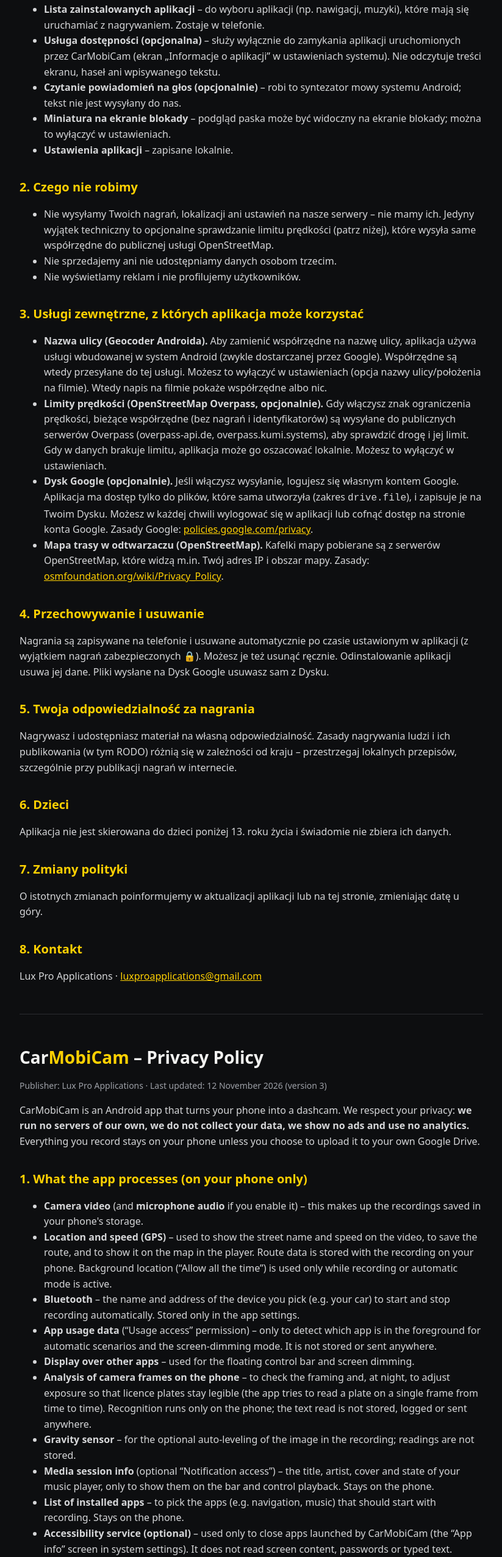
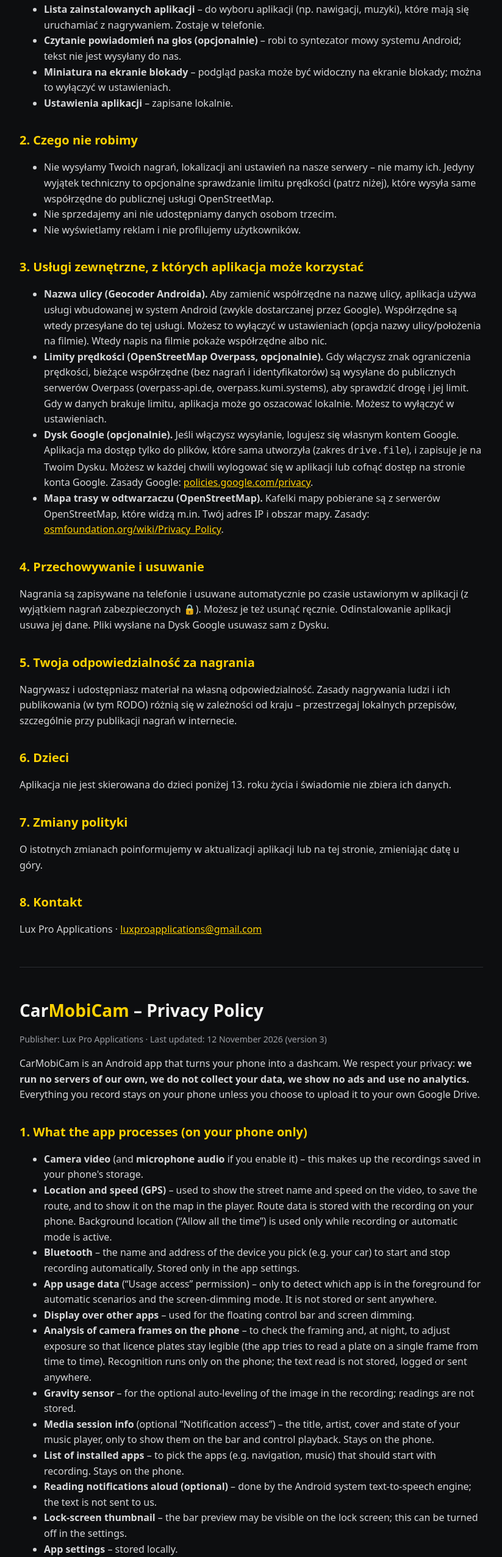
Before and after one commit to luxproapplications/carmobicam, a plain HTML site: page privacy-policy.html in a window 1280 px wide. Shown: the part 897-3451 px from the top of the page at 61% size, without its empty margins (228-1051 px from the left). Drawn offline with Linux system fonts and the light colour scheme.

Commit message:
Update privacy-policy.html

```diff
--- a/privacy-policy.html
+++ b/privacy-policy.html
@@ -36,7 +36,6 @@
 <li><b>Czujnik grawitacji</b> – do opcjonalnego automatycznego poziomowania obrazu w nagraniu; odczyty nie są zapisywane.</li>
 <li><b>Informacje o sesji multimedialnej</b> (opcjonalny „Dostęp do powiadomień”) – tytuł, wykonawca, okładka i stan odtwarzacza muzyki, tylko po to, by pokazać je na pasku i sterować odtwarzaniem. Zostają w telefonie.</li>
 <li><b>Lista zainstalowanych aplikacji</b> – do wyboru aplikacji (np. nawigacji, muzyki), które mają się uruchamiać z nagrywaniem. Zostaje w telefonie.</li>
-<li><b>Usługa dostępności (opcjonalna)</b> – służy wyłącznie do zamykania aplikacji uruchomionych przez CarMobiCam (ekran „Informacje o aplikacji” w ustawieniach systemu). Nie odczytuje treści ekranu, haseł ani wpisywanego tekstu.</li>
 <li><b>Czytanie powiadomień na głos (opcjonalnie)</b> – robi to syntezator mowy systemu Android; tekst nie jest wysyłany do nas.</li>
 <li><b>Miniatura na ekranie blokady</b> – podgląd paska może być widoczny na ekranie blokady; można to wyłączyć w ustawieniach.</li>
 <li><b>Ustawienia aplikacji</b> – zapisane lokalnie.</li>
@@ -92,7 +91,6 @@
 <li><b>Gravity sensor</b> – for the optional auto-leveling of the image in the recording; readings are not stored.</li>
 <li><b>Media session info</b> (optional “Notification access”) – the title, artist, cover and state of your music player, only to show them on the bar and control playback. Stays on the phone.</li>
 <li><b>List of installed apps</b> – to pick the apps (e.g. navigation, music) that should start with recording. Stays on the phone.</li>
-<li><b>Accessibility service (optional)</b> – used only to close apps launched by CarMobiCam (the “App info” screen in system settings). It does not read screen content, passwords or typed text.</li>
 <li><b>Reading notifications aloud (optional)</b> – done by the Android system text-to-speech engine; the text is not sent to us.</li>
 <li><b>Lock-screen thumbnail</b> – the bar preview may be visible on the lock screen; this can be turned off in the settings.</li>
 <li><b>App settings</b> – stored locally.</li>
```
